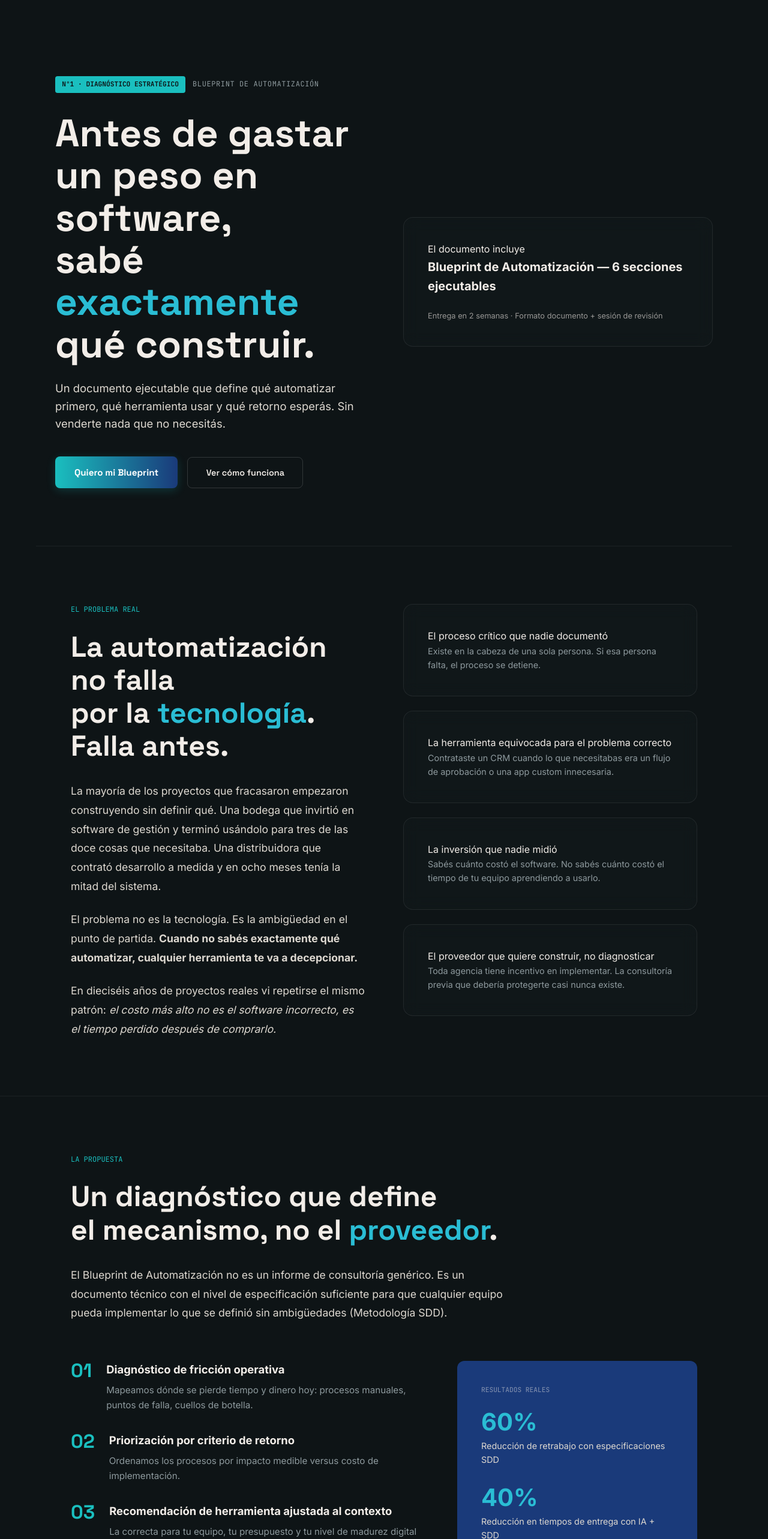
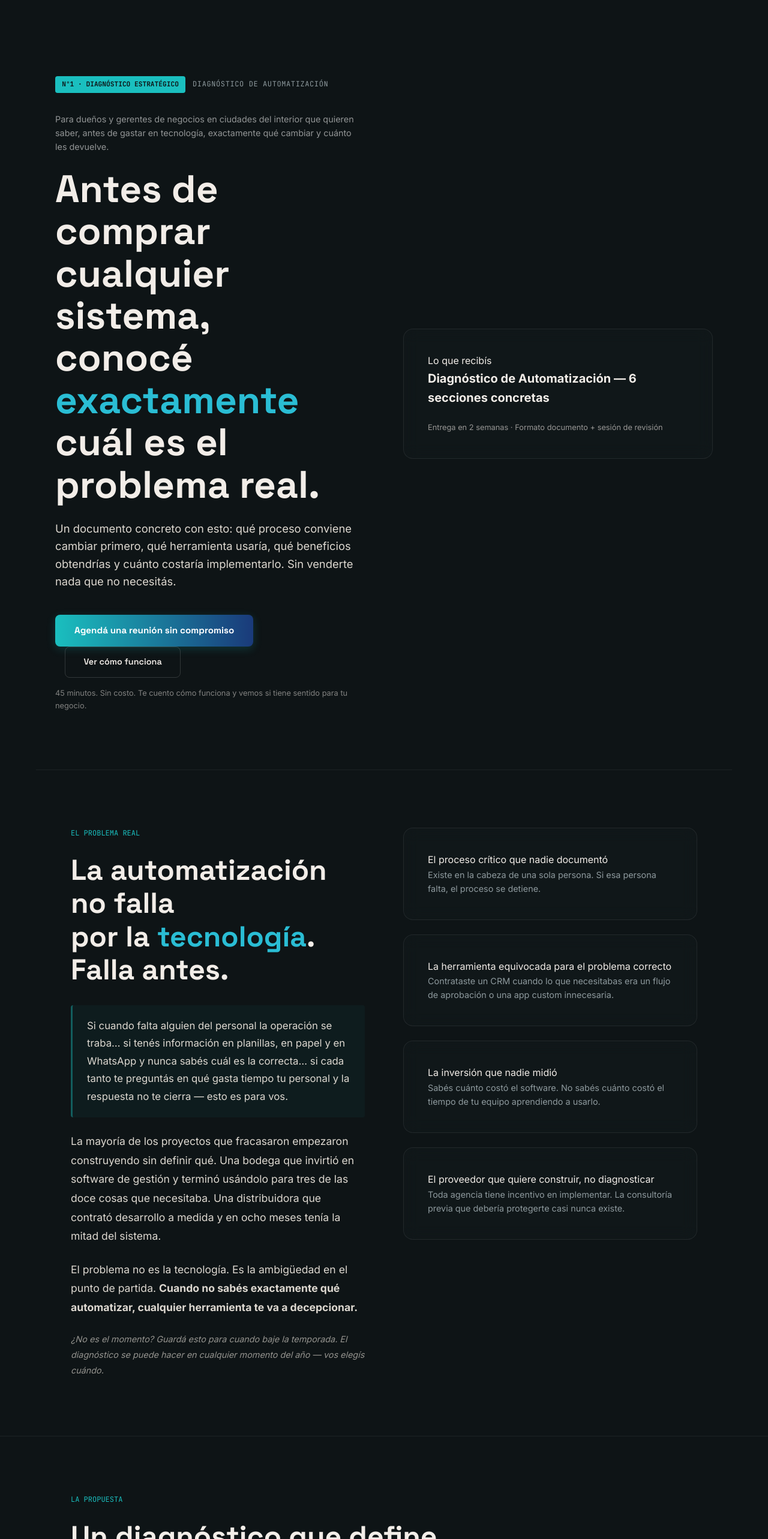
Before and after one commit to darosaldano/web-personal, a Next.js app: page /blueprint-automatizacion in a window 1280 px wide. Shown: the part 40-2606 px from the top of the page at 60% size. Built offline with nearby package versions, Linux system fonts and the light colour scheme.

Commit message:
feat: integrate SDD landing pages

```diff
--- a/src/app/blueprint-automatizacion/page.tsx
+++ b/src/app/blueprint-automatizacion/page.tsx
@@ -3,13 +3,13 @@ import { Metadata } from 'next';
 import './blueprint-landing.css';
 
 export const metadata: Metadata = {
-  title: "Blueprint de Automatización · Diagnóstico antes de invertir · Darío Saldaño",
-  description: "Antes de contratar un equipo de desarrollo o una agencia, sabé exactamente qué automatizar, en qué orden y con qué presupuesto realista. Diagnóstico técnico para pymes y agroindustrias en Argentina.",
-  keywords: ["automatización de procesos", "consultoría", "blueprint digital", "Darío Saldaño", "La Rioja", "Argentina"],
+  title: "Diagnóstico de Automatización · Sabé qué cambiar antes de invertir · Darío Saldaño",
+  description: "Antes de comprar cualquier sistema, conocé exactamente cuál es el problema real y su solución. Diagnóstico técnico para pymes y negocios del interior argentino.",
+  keywords: ["automatización de procesos", "consultoría", "diagnóstico digital", "Darío Saldaño", "La Rioja", "Argentina", "interior", "NOA"],
   openGraph: {
-    title: "Blueprint de Automatización · Darío Saldaño",
-    description: "Diagnóstico técnico estratégico que define qué automatizar primero, qué herramienta usar y qué retorno esperás.",
-    images: ['/og-blueprint.png'], // Placeholder for OG image
+    title: "Diagnóstico de Automatización · Darío Saldaño",
+    description: "Sabé exactamente qué cambiar en tu negocio, con qué herramienta y cuánto te devuelve. Primera reunión sin costo.",
+    images: ['/og-blueprint.png'],
   }
 };
 
@@ -21,36 +21,41 @@ export default function BlueprintPage() {
         <div className="hero-content-bp">
           <div className="hero-eyebrow">
             <span className="eb-badge">N°1 · Diagnóstico Estratégico</span>
-            <span className="eb-label">Blueprint de Automatización</span>
+            <span className="eb-label">Diagnóstico de Automatización</span>
           </div>
 
+          <p style={{ fontSize: '0.9rem', color: 'rgba(255,255,255,0.55)', marginBottom: '1.5rem', lineHeight: 1.6 }}>
+            Para dueños y gerentes de negocios en ciudades del interior que quieren saber, antes de gastar en tecnología, exactamente qué cambiar y cuánto les devuelve.
+          </p>
+
           <h1>
-            Antes de gastar<br />
-            un peso en software,<br />
-            sabé <span className="accent">exactamente</span><br />
-            qué construir.
+            Antes de comprar<br />
+            cualquier sistema,<br />
+            conocé <span className="accent">exactamente</span><br />
+            cuál es el problema real.<br />
           </h1>
 
           <p className="hero-sub">
-            Un documento ejecutable que define qué automatizar primero, qué herramienta usar y qué retorno esperás. Sin venderte nada que no necesitás.
+            Un documento concreto con esto: qué proceso conviene cambiar primero, qué herramienta usaría, qué beneficios obtendrías y cuánto costaría implementarlo. Sin venderte nada que no necesitás.
           </p>
 
           <div className="hero-ctas">
-            <Link href="/contacto?asunto=Blueprint Automatización" className="btn-premium-p">Quiero mi Blueprint</Link>
+            <Link href="/contacto?asunto=Diagnóstico Automatización" className="btn-premium-p">Agendá una reunión sin compromiso</Link>
             <Link href="#como-funciona" className="btn-premium-g" style={{marginLeft: '1rem'}}>Ver cómo funciona</Link>
           </div>
+          <p style={{ marginTop: '1rem', fontSize: '0.8rem', opacity: 0.5 }}>45 minutos. Sin costo. Te cuento cómo funciona y vemos si tiene sentido para tu negocio.</p>
         </div>
 
         <div className="hero-card-bp card-premium">
-          <p className="hc-label">El documento incluye</p>
-          <p className="hc-title">Blueprint de Automatización — 6 secciones ejecutables</p>
+          <p className="hc-label">Lo que recibís</p>
+          <p className="hc-title">Diagnóstico de Automatización — 6 secciones concretas</p>
           <ul className="hc-list list-premium">
-            <li>Diagnóstico de fricción operativa: dónde perdés tiempo y dinero hoy</li>
-            <li>Priorización por retorno: qué automatizar primero y por qué ese orden</li>
-            <li>Recomendación de herramienta ajustada a tu contexto real</li>
-            <li>Estimación realista de inversión y retorno esperado</li>
-            <li>Especificaciones ejecutables por cualquier equipo técnico (SDD)</li>
-            <li>Plan de acción y secuencia de implementación paso a paso</li>
+            <li>Dónde perdés tiempo y plata hoy (proceso por proceso)</li>
+            <li>Qué cambiar primero y por qué ese orden</li>
+            <li>Qué herramienta usar, ajustada a tu presupuesto y equipo</li>
+            <li>Cuánto cuesta implementarlo y qué resultado esperar</li>
+            <li>Un documento que le podés dar a cualquier técnico para que lo implemente</li>
+            <li>Los pasos concretos para empezar, en orden</li>
           </ul>
           <p className="hero-card-footer" style={{marginTop: '1.5rem', opacity: 0.6, fontSize: '0.8rem'}}>
             Entrega en 2 semanas · Formato documento + sesión de revisión
@@ -70,14 +75,17 @@ export default function BlueprintPage() {
                 Falla antes.
               </h2>
               <div className="prose">
+                <p style={{ fontSize: '1.05rem', color: '#DDD8D0', lineHeight: 1.75, marginBottom: '1.5rem', background: 'rgba(25,191,191,0.05)', padding: '1.25rem 1.5rem', borderLeft: '3px solid rgba(25,191,191,0.4)', borderRadius: '4px' }}>
+                  Si cuando falta alguien del personal la operación se traba… si tenés información en planillas, en papel y en WhatsApp y nunca sabés cuál es la correcta… si cada tanto te preguntás en qué gasta tiempo tu personal y la respuesta no te cierra — esto es para vos.
+                </p>
                 <p>
                   La mayoría de los proyectos que fracasaron empezaron construyendo sin definir qué. Una bodega que invirtió en software de gestión y terminó usándolo para tres de las doce cosas que necesitaba. Una distribuidora que contrató desarrollo a medida y en ocho meses tenía la mitad del sistema.
                 </p>
                 <p style={{marginTop: '1.5rem'}}>
                   El problema no es la tecnología. Es la ambigüedad en el punto de partida. <strong>Cuando no sabés exactamente qué automatizar, cualquier herramienta te va a decepcionar.</strong>
                 </p>
-                <p style={{marginTop: '1.5rem'}}>
-                  En dieciséis años de proyectos reales vi repetirse el mismo patrón: <em>el costo más alto no es el software incorrecto, es el tiempo perdido después de comprarlo.</em>
+                <p style={{marginTop: '1.5rem', fontSize: '0.9rem', opacity: 0.65, fontStyle: 'italic'}}>
+                  ¿No es el momento? Guardá esto para cuando baje la temporada. El diagnóstico se puede hacer en cualquier momento del año — vos elegís cuándo.
                 </p>
               </div>
             </div>
@@ -110,23 +118,23 @@ export default function BlueprintPage() {
           <span className="sec-label">La propuesta</span>
           <h2 className="sec-title">
             Un diagnóstico que define<br />
-            el mecanismo, no el <span className="accent">proveedor</span>.
+            el camino, no el <span className="accent">proveedor</span>.
           </h2>
           <div className="prose">
             <p>
-              El Blueprint de Automatización no es un informe de consultoría genérico. Es un documento técnico con el nivel de especificación suficiente para que cualquier equipo pueda implementar lo que se definió sin ambigüedades (Metodología SDD).
+              El Diagnóstico de Automatización no es un informe genérico. Es un documento concreto con el nivel de detalle suficiente para que cualquier técnico pueda implementar lo que se definió sin ambigüedades.
             </p>
           </div>
 
           <div className="propuesta-grid">
             <div className="bp-sections">
               {[
-                { num: '01', title: 'Diagnóstico de fricción operativa', desc: 'Mapeamos dónde se pierde tiempo y dinero hoy: procesos manuales, puntos de falla, cuellos de botella.' },
-                { num: '02', title: 'Priorización por criterio de retorno', desc: 'Ordenamos los procesos por impacto medible versus costo de implementación.' },
-                { num: '03', title: 'Recomendación de herramienta ajustada al contexto', desc: 'La correcta para tu equipo, tu presupuesto y tu nivel de madurez digital actual.' },
-                { num: '04', title: 'Estimación realista de inversión y retorno', desc: 'Rangos honestos: cuánto cuesta implementar, cuánto tiempo lleva y qué resultado esperar.' },
-                { num: '05', title: 'Especificaciones ejecutables (metodología SDD)', desc: 'El documento que le entregás a cualquier desarrollador. Funcional, técnico, sin ambigüedades.' },
-                { num: '06', title: 'Plan de acción y secuencia de implementación', desc: 'Quién hace qué, en qué orden, con qué hitos. Una hoja de ruta completa.' },
+                { num: '01', title: 'Dónde perdés tiempo y plata hoy', desc: 'Proceso por proceso: qué se hace a mano, dónde se tarda más, qué pasa cuando alguien falta.' },
+                { num: '02', title: 'Qué cambiar primero y en qué orden', desc: 'Ordenamos los procesos por impacto real versus costo de implementación.' },
+                { num: '03', title: 'Qué herramienta usar', desc: 'La correcta para tu equipo, tu presupuesto y cómo funcíonate hoy.' },
+                { num: '04', title: 'Cuánto cuesta y qué resultá esperar', desc: 'Números honestos: cuánto cuesta implementar, cuánto tiempo lleva y qué resultado esperar.' },
+                { num: '05', title: 'Documento que cualquier técnico puede ejecutar', desc: 'Lo que le entregás a cualquier desarrollador. Funcional, detallado, sin ambigüedades.' },
+                { num: '06', title: 'Los pasos para empezar', desc: 'Quién hace qué, en qué orden, con qué hitos. Una hoja de ruta completa.' },
               ].map((item) => (
                 <div key={item.num} className="bp-sec-item">
                   <div className="bsi-num">{item.num}</div>
@@ -255,17 +263,17 @@ export default function BlueprintPage() {
               <thead>
                 <tr>
                   <th>Criterio</th>
-                  <th className="hi">Blueprint (Darío Saldaño)</th>
+                  <th className="hi">Diagnóstico (Darío Saldaño)</th>
                   <th>Agencia de software</th>
                   <th>Consultor genérico</th>
                 </tr>
               </thead>
               <tbody>
                 {[
-                  { c: 'Incentivo', b: 'Diagnóstico honesto (aunque sea NO)', a: 'Implementar (contrato)', g: 'Facturar horas' },
-                  { c: 'Entregable', b: 'Documento técnico ejecutable SDD', a: 'Propuesta de venta', g: 'Informe abstracto' },
-                  { c: 'Contexto', b: '+16 años en Argentina/LATAM real', a: 'Modelos estandarizados', g: 'Modelos teóricos' },
-                  { c: 'Garantía', b: 'Si no hay claridad, no se cobra', a: 'Sobre implementación', g: 'Raramente existe' },
+                  { c: 'Incentivo', b: 'Diagnóstico honesto (aunque el resultado sea: no hagás nada)', a: 'Implementar (contrato)', g: 'Facturar horas' },
+                  { c: 'Lo que recibís', b: 'Documento concreto que cualquier técnico puede ejecutar', a: 'Propuesta de venta', g: 'Informe abstracto' },
+                  { c: 'Contexto', b: '+16 años en Argentina real', a: 'Modelos estandarizados', g: 'Modelos teóricos' },
+                  { c: 'Garantía', b: 'Si al final no tenés un plan útil, no te cobro nada. Sin letra chica.', a: 'Sobre implementación', g: 'Raramente existe' },
                 ].map((row, idx) => (
                   <tr key={idx}>
                     <td>{row.c}</td>
@@ -308,28 +316,30 @@ export default function BlueprintPage() {
         <div className="container">
           <div className="cta-bp">
             <div>
-              <span className="sec-label">Contacto</span>
+              <span className="sec-label">Primer paso</span>
               <h2 className="sec-title">
-                En 30 minutos<br />
-                identificamos si tiene<br />
-                sentido <span className="accent">seguir</span>.
+                Una reunión de 45 minutos<br />
+                para saber si <span className="accent">tiene sentido</span>.
               </h2>
               <p className="prose" style={{color: '#DDD8D0'}}>
-                Si en la primera conversación no identificamos al menos un proceso crítico que valga la pena mapear, te lo decimos sin vueltas.
+                Si en esa conversación no identificás al menos una cosa concreta para mejorar, te lo decimos sin vueltas.
               </p>
               <ul className="list-premium" style={{marginTop: '2rem'}}>
-                <li>Primera conversación sin costo</li>
-                <li>Garantía de claridad total</li>
-                <li>Documento ejecutable propio</li>
+                <li>Primera reunión sin costo · 45 minutos · Sin compromiso</li>
+                <li>Si al final del diagnóstico no tenés un plan útil y accionable, no te cobro nada. Sin letra chica.</li>
+                <li>El diagnóstico completo parte desde $50.000 — en la primera reunión te doy el número exacto para tu caso.</li>
               </ul>
+              <p style={{ marginTop: '2rem', fontSize: '0.85rem', opacity: 0.6 }}>
+                ¿Estás pensando en comprar un sistema que ya existe? Bien. El diagnóstico te dice si ese sistema resuelve tu problema real o si vas a pagar por algo que vas a usar a medias.
+              </p>
             </div>
 
             <div className="form-bp" style={{display: 'flex', flexDirection: 'column', justifyContent: 'center', alignItems: 'center', textAlign: 'center'}}>
-              <Link href="/contacto?asunto=Blueprint Automatización" className="btn-premium-p" style={{width: '100%', justifyContent: 'center', fontSize: '1.1rem', padding: '1.2rem 2rem'}}>
-                Quiero mapear mi proceso crítico →
+              <Link href="/contacto?asunto=Diagnóstico Automatización" className="btn-premium-p" style={{width: '100%', justifyContent: 'center', fontSize: '1.1rem', padding: '1.2rem 2rem'}}>
+                Agendá una reunión sin compromiso →
               </Link>
-              <p style={{marginTop: '1.5rem', fontSize: '0.8rem', opacity: 0.6, color: '#DDD8D0'}}>
-                Respuesta en menos de 24 horas hábiles.
+              <p style={{marginTop: '1rem', fontSize: '0.8rem', opacity: 0.6, color: '#DDD8D0'}}>
+                45 minutos. Sin costo. Sin presupuesto escondido.
               </p>
             </div>
           </div>
```
Also changed, not shown: 2 other files (tests, documents, lock files or other folders).
